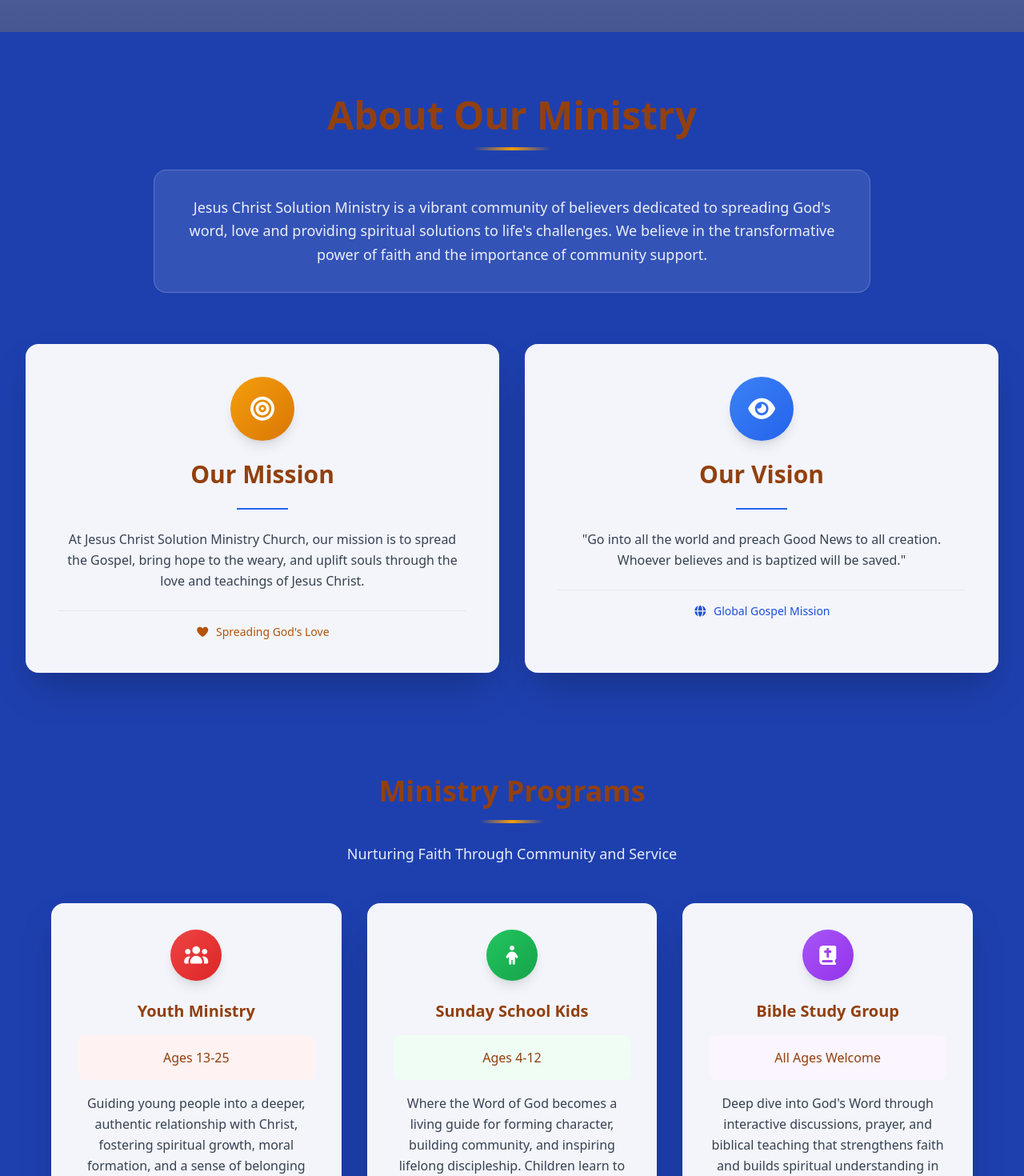
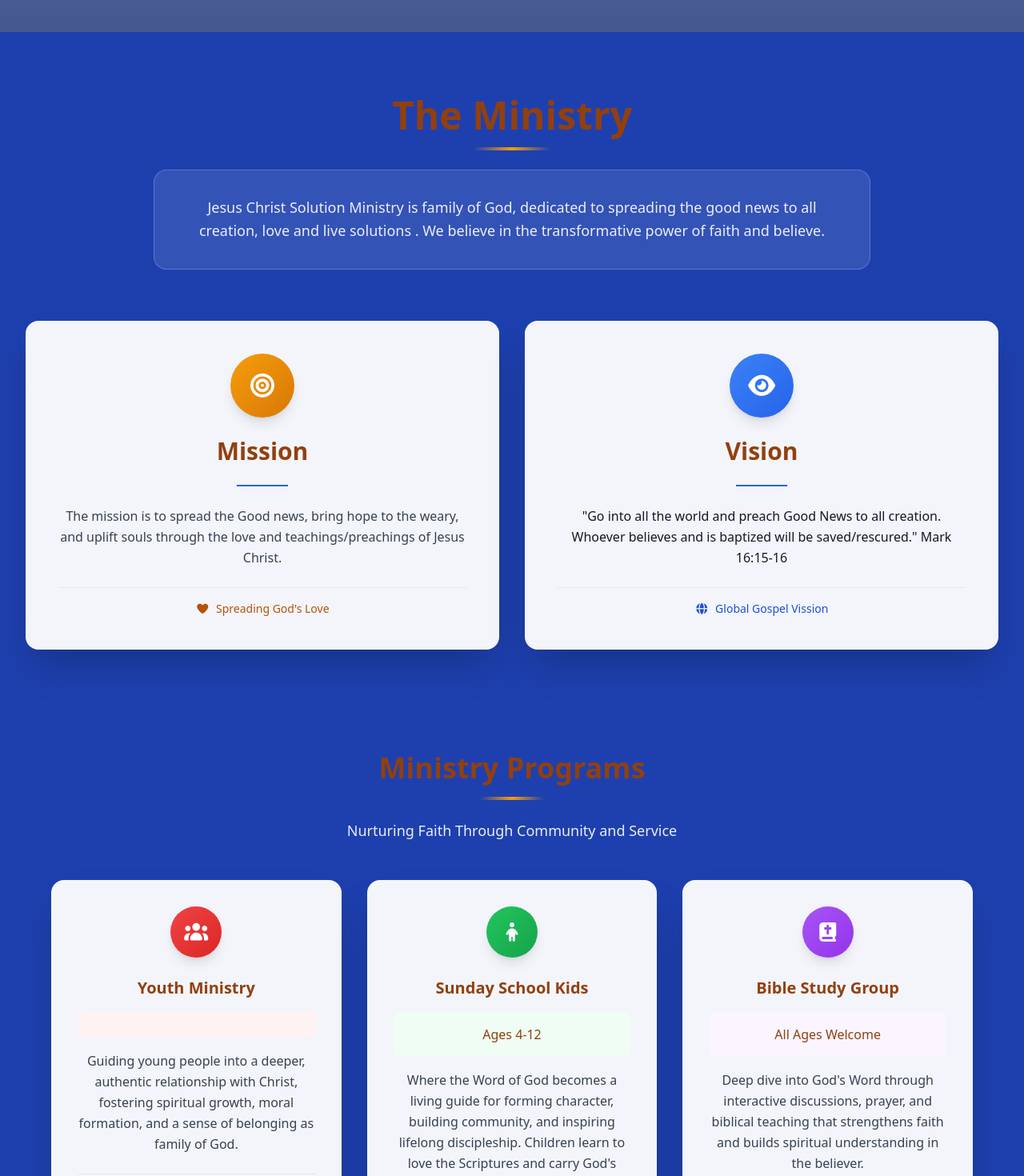
Before and after one commit to chemuu933/JCSM, a Vue app: page / in a window 1280 px wide. Shown: the part 760-2230 px from the top of the page at 80% size. Built offline with nearby package versions, Linux system fonts and the light colour scheme; grey boxes are pictures that could not be loaded.

Commit message:
small changes

```diff
--- a/src/components/public/AboutSection.vue
+++ b/src/components/public/AboutSection.vue
@@ -5,7 +5,7 @@
       <div class="text-center mb-16 animate-fade-in-up" ref="aboutTitle">
         <div class="inline-block">
           <h2 class="text-4xl md:text-5xl font-bold text-amber-800 mb-4">
-            About Our Ministry
+            The Ministry
           </h2>
           <div
             class="w-24 h-1 bg-gradient-to-r from-transparent via-amber-500 to-transparent mx-auto mb-6"
@@ -15,10 +15,10 @@
           class="bg-white/10 backdrop-blur-sm border border-white/20 rounded-2xl p-8 max-w-4xl mx-auto"
         >
           <p class="text-lg text-white/90 leading-relaxed font-light">
-            Jesus Christ Solution Ministry is a vibrant community of believers
-            dedicated to spreading God's word, love and providing spiritual
-            solutions to life's challenges. We believe in the transformative
-            power of faith and the importance of community support.
+            Jesus Christ Solution Ministry is family of God,
+            dedicated to spreading the good news to all creation, love and live
+            solutions . We believe in the transformative
+            power of faith and believe.
           </p>
         </div>
       </div>
@@ -37,13 +37,13 @@
           <h3
             class="text-2xl lg:text-3xl font-bold text-amber-800 text-center mb-6"
           >
-            Our Mission
+             Mission
           </h3>
           <div class="w-16 h-0.5 bg-blue-600 mx-auto mb-6"></div>
           <p class="text-gray-700 leading-relaxed text-center">
-            At Jesus Christ Solution Ministry Church, our mission is to spread
-            the Gospel, bring hope to the weary, and uplift souls through the
-            love and teachings of Jesus Christ.
+            The mission is to spread
+            the Good news, bring hope to the weary, and uplift souls through the
+            love and teachings/preachings of Jesus Christ.
           </p>
           <div class="mt-6 pt-4 border-t border-gray-200">
             <div class="flex items-center justify-center gap-2 text-amber-700">
@@ -65,17 +65,17 @@
           <h3
             class="text-2xl lg:text-3xl font-bold text-amber-800 text-center mb-6"
           >
-            Our Vision
+             Vision
           </h3>
           <div class="w-16 h-0.5 bg-blue-600 mx-auto mb-6"></div>
-          <p class="text-gray-700 leading-relaxed text-center">
+          <p class="text-gray-900 leading-relaxed text-center">
             "Go into all the world and preach Good News to all creation. Whoever
-            believes and is baptized will be saved."
+            believes and is baptized will be saved/rescured." Mark 16:15-16
           </p>
           <div class="mt-6 pt-4 border-t border-gray-200">
             <div class="flex items-center justify-center gap-2 text-blue-700">
               <i class="fas fa-globe text-sm"></i>
-              <span class="text-sm font-medium">Global Gospel Mission</span>
+              <span class="text-sm font-medium">Global Gospel Vission</span>
             </div>
           </div>
         </div>
@@ -113,12 +113,12 @@
                 Youth Ministry
               </h4>
               <div class="bg-red-50 rounded-lg p-4 mb-4">
-                <p class="text-amber-800 font-medium text-center">Ages 13-25</p>
+                <p class="text-amber-800 font-medium text-center"></p>
               </div>
               <p class="text-gray-700 leading-relaxed text-center">
                 Guiding young people into a deeper, authentic relationship with
                 Christ, fostering spiritual growth, moral formation, and a sense
-                of belonging within our faith community.
+                of belonging as family of God.
               </p>
               <div class="mt-6 pt-4 border-t border-gray-200">
                 <div
@@ -183,7 +183,7 @@
               <p class="text-gray-700 leading-relaxed text-center">
                 Deep dive into God's Word through interactive discussions,
                 prayer, and biblical teaching that strengthens faith and builds
-                spiritual understanding in our community.
+                spiritual understanding in the believer.
               </p>
               <div class="mt-6 pt-4 border-t border-gray-200">
                 <div
--- a/src/components/public/EventSection.vue
+++ b/src/components/public/EventSection.vue
@@ -43,11 +43,11 @@
               <i class="fas fa-users text-white text-lg"></i>
             </div>
             <h3 class="text-xl font-bold text-amber-900 mb-3">
-              Youth Conference 2025
+              Youth Conference
             </h3>
             <p class="text-gray-600 mb-6 leading-relaxed">
-              A special gathering for young people to grow in faith and
-              fellowship with inspiring speakers and worship.
+              A  young people forum  to grow in faith ,
+              fellowship  and worship.
             </p>
             <button
               class="w-full bg-gradient-to-r from-amber-800 to-amber-700 hover:from-amber-700 hover:to-amber-600 text-white px-6 py-3 rounded-lg font-semibold transition-all duration-300 transform hover:scale-105 shadow-lg"
@@ -83,7 +83,7 @@
               <i class="fas fa-heart text-white text-lg"></i>
             </div>
             <h3 class="text-xl font-bold text-amber-900 mb-3">
-              Community Outreach Day
+              kids section
             </h3>
             <p class="text-gray-600 mb-6 leading-relaxed">
               Join us as we serve our community through food distribution, free
@@ -207,7 +207,7 @@
             </h3>
             <p class="text-gray-600 mb-6 leading-relaxed">
               A powerful evangelistic event featuring inspiring worship, prayer,
-              and ministry to reach souls for Christ in our community.
+              and ministry to reach souls for Christ.
             </p>
             <button
               class="w-full bg-gradient-to-r from-blue-800 to-blue-900 hover:from-red-500 hover:to-amber-800 text-white px-6 py-3 rounded-lg font-semibold transition-all duration-300 transform hover:scale-105 shadow-lg"
@@ -246,8 +246,8 @@
               Women/Men Seminar
             </h3>
             <p class="text-gray-600 mb-6 leading-relaxed">
-              Empowering seminars designed for both men and women to strengthen
-              relationships, faith, and personal growth in Christ.
+              Empowering seminars through the holy spirit designed for both men and women to strengthen
+              relationships, fellowships, faith, and personal growth in Christ.
             </p>
             <button
               class="w-full bg-gradient-to-r from-amber-800 to-amber-900 hover:from-indigo-500 hover:to-blue-800 text-white px-6 py-3 rounded-lg font-semibold transition-all duration-300 transform hover:scale-105 shadow-lg"
--- a/src/components/public/OfferingSection.vue
+++ b/src/components/public/OfferingSection.vue
@@ -15,7 +15,7 @@
           ></div>
         </div>
         <p class="text-lg text-white/90 font-light">
-          Support our ministry through secure digital offerings
+          Offering through secure digital offerings
         </p>
       </div>
 
@@ -166,11 +166,10 @@
               <i class="fas fa-heart text-white text-lg"></i>
             </div>
             <p class="text-gray-700 font-medium italic">
-              "Thank you for your generous heart and faithful stewardship. Your
-              offerings help us continue God's work in our community."
+              "Thank you for honouring  God with your offering ."
             </p>
             <p class="text-blue-800 font-semibold mt-2">
-              - Jesus Solution Ministry Team
+              -
             </p>
           </div>
         </div>
--- a/src/components/public/ServicesSection.vue
+++ b/src/components/public/ServicesSection.vue
@@ -71,12 +71,12 @@
             <p class="text-blue-800 font-semibold text-lg">5:30 PM - 6:30 PM</p>
           </div>
           <p class="text-gray-600 leading-relaxed">
-            Powerful prayer sessions that strengthen faith and build community bonds
+            Powerful prayer sessions that strengthen faith and build  Gods family bonds
           </p>
           <div class="mt-6 pt-4 border-t border-gray-200">
             <div class="flex items-center justify-center gap-2 text-amber-700">
               <i class="fas fa-hands text-sm"></i>
-              <span class="text-sm font-medium">Community Prayer</span>
+              <span class="text-sm font-medium">Family Prayer</span>
             </div>
           </div>
         </div>
@@ -135,15 +135,15 @@
                   <p class="text-base lg:text-lg">
                     With a passion for ministry and a heart for God's people,
                     Dr. Emily Cheposero Tumwet leads Jesus Christ Solution
-                    Ministry Church with wisdom, grace, and an unwavering
-                    commitment to spreading the Word of God.
+                    Ministry Church with wisdom, grace, and a
+                    commitment to spreading the Good News.
                   </p>
 
                   <p class="text-base lg:text-lg">
-                    She is a devoted servant of Christ, dedicated to guiding
-                    believers in their spiritual journey and empowering them to
-                    live according to God's purpose. Through her powerful
-                    teachings, heartfelt prayers, and deep biblical insights,
+                    She is a devoted servant of Christ, dedicated to  inviting sinners to christ, guiding
+                    believers in their spiritual journey and empowering them  through the holy spirit.
+                    . Through
+                    teachings,  prayers, and biblical insights,
                     she continues to transform lives and bring hope to many.
                   </p>
 
@@ -152,8 +152,8 @@
                   >
                     <p class="text-blue-800 italic font-medium">
                       "Her leadership is centered on faith, love, and the power
-                      of the Holy Spirit to bring healing and restoration to all
-                      who seek Christ."
+                      of the Holy Spirit to bring healing and restoration to Gods
+                      creation."
                     </p>
                   </div>
                 </div>
@@ -167,7 +167,7 @@
                     </div>
                     <div class="flex items-center gap-2 text-blue-600">
                       <i class="fas fa-book text-lg"></i>
-                      <span class="font-semibold">Biblical Teacher</span>
+                      <span class="font-semibold">Biblical Teacher/Preacher</span>
                     </div>
                   </div>
                 </div>
```
Also changed, not shown: 1 other file (tests, documents, lock files or other folders).
